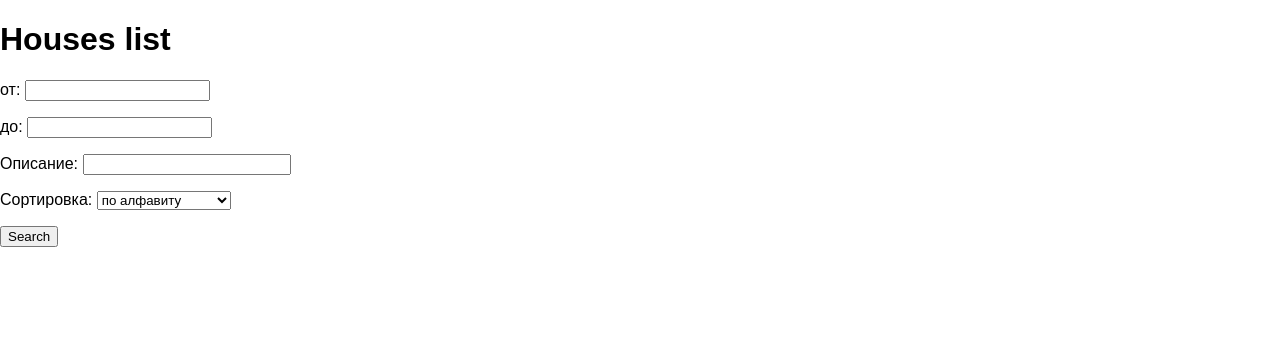
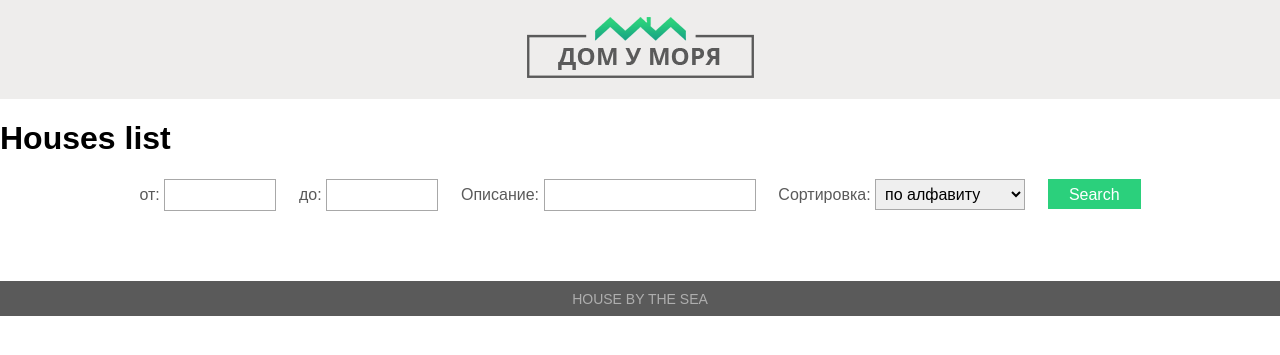
Before and after one commit to serj-goa/house-store-project, a Django app: page / in a window 1280 px wide. Shown: the top 355 px of the page. Run offline with Django 3.2, Linux system fonts and the light colour scheme; data that the repository does not hold is empty; some libraries are stand-ins or nearby versions.

Commit message:
Added styles and support for static files

```diff
--- a/house-store/config/settings.py
+++ b/house-store/config/settings.py
@@ -44,6 +44,7 @@ INSTALLED_APPS = [
     'orders.apps.OrdersConfig',
 
     'sorl.thumbnail',  # correct photo size
+    'django.contrib.humanize',
 ]
 
 MIDDLEWARE = [
--- a/house-store/houses/templates/houses/houses_list.html
+++ b/house-store/houses/templates/houses/houses_list.html
@@ -1,24 +1,28 @@
 {% extends "index.html" %}
 {% load thumbnail %}
+{% load humanize %}
 
 {% block body %}
     <h1>Houses list</h1>
 
-    <form method="get">
+    <form method="get" class="search-form">
         {{ form.as_p }}
 
         <button type="submit">Search</button>
     </form>
 
-    {% for house in houses %}
-        <div>
-            <h2><a href="{% url 'house_detail' house_id=house.id %}">{{ house.name }}</a></h2>
-            <div>{{ house.price }}</div>
-            <div>{{ house.description }}</div>
+    <ul class="houses">
+        {% for house in houses %}
+            <li class="house">
+                <a href="{% url 'house_detail' house_id=house.id %}">
+                    <h2>{{ house.name }}</h2>
+                    <div class="price">{{ house.price|intcomma }}</div>
 
-            {% thumbnail house.photo "325x200" crop="center" as im %}
-                <img src="{{ im.url }}" alt="House {{ house.name }}">
-            {% endthumbnail %}
-        </div>
-    {% endfor %}
+                    {% thumbnail house.photo "325x200" crop="center" as im %}
+                        <img src="{{ im.url }}" alt="House {{ house.name }}" class="img">
+                    {% endthumbnail %}
+                </a>
+            </li>
+        {% endfor %}
+    </ul>
 {% endblock %}
--- /dev/null
+++ b/house-store/templates/footer.html
@@ -0,0 +1 @@
+<footer>House by the sea</footer>
--- /dev/null
+++ b/house-store/templates/header.html
@@ -0,0 +1,6 @@
+{% load static %}
+<header>
+    <a href="{% url 'houses_list' %}">
+        <img src="{% static 'images/logo.png' %}" alt="House by the sea" class="logo">
+    </a>
+</header>
--- a/house-store/templates/index.html
+++ b/house-store/templates/index.html
@@ -7,7 +7,10 @@
     <link rel="stylesheet" href="{% static 'css/styles.css' %}">
 </head>
 <body>
-    {% block body %}
-    {% endblock %}
+    {% include 'header.html' %}
+
+    {% block body %} {% endblock %}
+
+    {% include 'footer.html' %}
 </body>
 </html>
```
Also changed, not shown: house-store/houses/templates/houses/house_detail.html (+10 -7 lines), house-store/static/images/logo.png (added).
